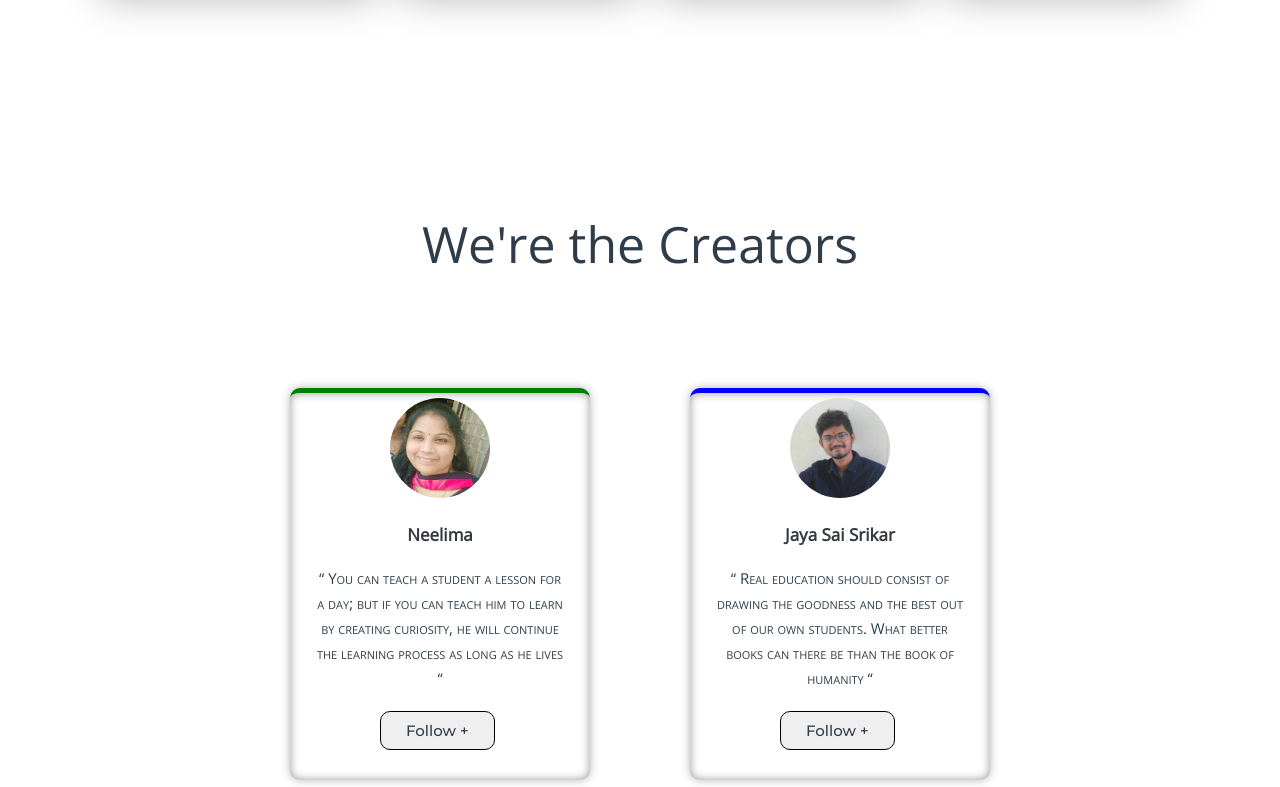
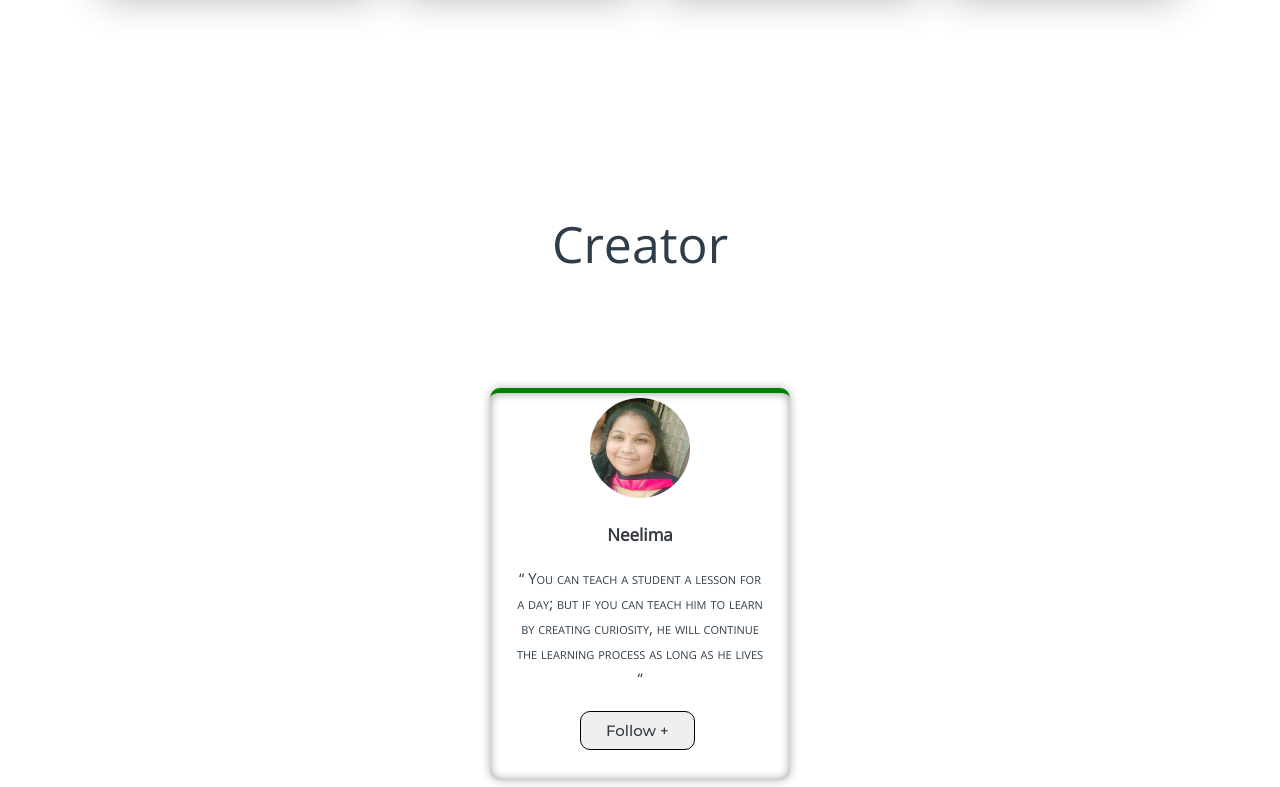
Before and after one commit to pentapalliNeelima/Learning_Management_System, a plain HTML site: page index.html in a window 1280 px wide. Shown: the part 2633-3420 px from the top of the page. Drawn offline with nearby package versions, Linux system fonts and the light colour scheme.

Commit message:
Updated index.html with changes

```diff
--- a/index.html
+++ b/index.html
@@ -124,7 +124,7 @@
 
 <!-- TEAM -->
 	<div class="diffSection" id="team_section">
-		<center><p style="font-size: 50px; padding-top: 100px; padding-bottom: 60px;">We're the Creators</p></center>
+		<center><p style="font-size: 50px; padding-top: 100px; padding-bottom: 60px;">Creator</p></center>
 		<div class="totalcard">
 			<div class="card">
 				<center><img src="images/creator/Neelima.jpg"></center>
@@ -137,7 +137,7 @@
 				</center>
 			</div>
 
-			<div class="card">
+			<!-- <div class="card">
 				<center><img src="images/creator/Srikar.jpg"></center>
 				<center><div class="card-title">Jaya Sai Srikar</div>
 				<div id="detail">
@@ -146,7 +146,7 @@
 					<a href="https://linkedin.com/in/jayasaisrikar" target="_blank"><button class="btn-neelima">Follow +</button></a>
 				</div>
 				</center>
-			</div>
+			</div> -->
 
 		</div>
 	</div>
@@ -293,7 +293,7 @@
 					<a href="#"><img src="images/icon\ytube.png"></a>
 					<a href="#"><img src="images/icon\linkedin.png"></a>
 				</div><br><br>
-				<p class="rights-text">Copyright © 2024 Created By Neelima and JayaSaiSrikar, All Rights Reserved.</p>
+				<p class="rights-text">Copyright © 2024 Created By Neelima, All Rights Reserved.</p>
 				<br><p><img src="images/icon/location.png"> JNTU Gurajada University<br>Vizianagaram, Andhrapradesh,535003</p><br>
 				<p><img src="images/icon/phone.png"> +91-1234-567-890<br><img src="images/icon/mail.png">&nbsp; learnedonline9999@gmail.com</p>
 			</div>
```
